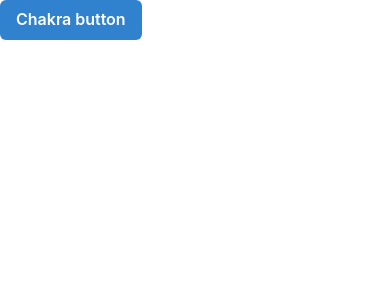
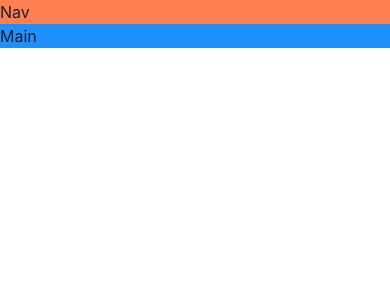
Before and after one commit to faridullah1/game-hub, a React (Vite) app: page / in a window 390 px wide. Shown: the top 300 px of the page. Built offline with nearby package versions, Linux system fonts and the light colour scheme.

Commit message:
Build a responsive layout

```diff
--- a/src/App.tsx
+++ b/src/App.tsx
@@ -1,10 +1,20 @@
-import { Button } from "@chakra-ui/react";
+import { Grid, GridItem, Show } from "@chakra-ui/react"
 
 
 function App() {
 
   return (
-    <Button colorScheme="blue">Chakra button</Button>
+    <Grid gridTemplate={{
+      base: `"nav" "main"`,
+      lg: `"nav nav" "aside main"`
+    }}>
+
+      <GridItem area="nav" bg="coral">Nav</GridItem>
+      <Show above="lg">
+        <GridItem area="aside" bg="gold">Aside</GridItem>
+      </Show>
+      <GridItem area="main" bg="dodgerblue">Main</GridItem>
+    </Grid>
   )
 }
 
```
